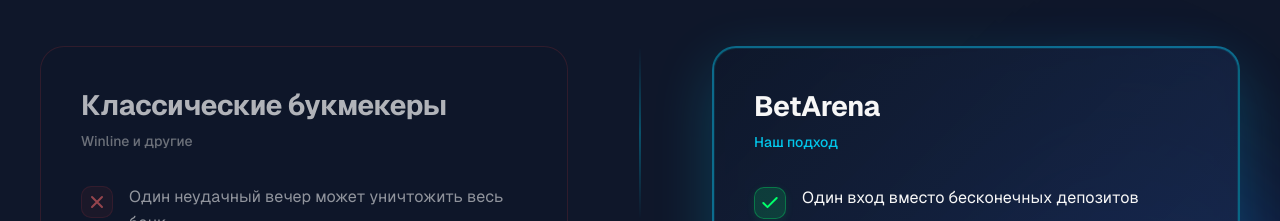
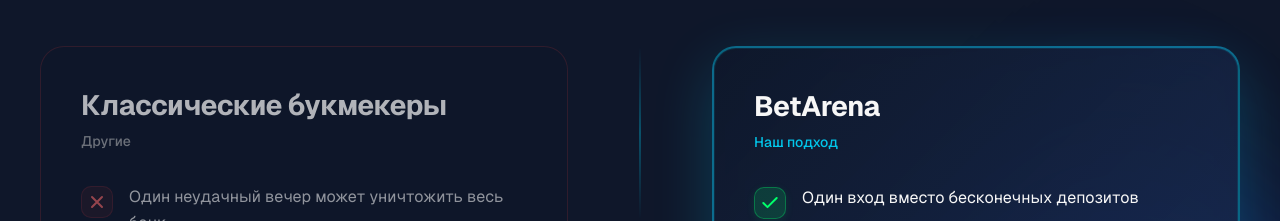
Before and after one commit to Bet-Arena/betarena-landing, a React (Vite) app: page / in a window 1280 px wide. Shown: the part 1020-1241 px from the top of the page. Built offline with nearby package versions, Linux system fonts and the light colour scheme.

Commit message:
Update translations for traditional bookmakers and schedule prizes note in Russian and English to improve clarity and consistency.

```diff
--- a/src/i18n/translations.ts
+++ b/src/i18n/translations.ts
@@ -187,7 +187,7 @@
       subtitle: 'Мы отличаемся от традиционных букмекеров',
       traditional: {
         title: 'Классические букмекеры',
-        subtitle: 'Winline и другие',
+        subtitle: 'Другие',
         items: [
           'Один неудачный вечер может уничтожить весь банк',
           'Классические букмекеры зарабатывают на проигрышах игроков',
@@ -212,7 +212,7 @@
       scheduleRules: 'Турниры могут отличаться по количеству матчей, прогнозов и формату участия.',
       scheduleFinalBadge: '🏆 ФИНАЛ',
       scheduleGuaranteeStamp: '✓ Гарантировано',
-      schedulePrizesNote: '🎟️ Среди призов — гарантированные выплаты и билеты на финал ЧМ',
+      schedulePrizesNote: '🎟️ Среди призов — гарантированные выплаты и билеты в финальный турнир BetArena',
       scheduleHeader: ['Этап', 'Даты', 'Взнос', 'Призовой фонд'],
       scheduleRows: [
         { num: '1', name: 'Групповой этап', dates: '11 июня – 28 июня 2026', details: '6 турниров', fee: 'Бесплатно', prize: '$600 на каждый турнир', isFinal: false },
@@ -309,7 +309,7 @@
       subtitle: 'We are different from traditional bookmakers',
       traditional: {
         title: 'Classic bookmakers',
-        subtitle: 'Winline and others',
+        subtitle: 'Others',
         items: [
           'One bad evening can wipe out your entire bankroll',
           'Traditional bookmakers profit from player losses',
@@ -334,7 +334,7 @@
       scheduleRules: 'Tournaments can differ by number of matches, predictions, and participation format.',
       scheduleFinalBadge: '🏆 FINAL',
       scheduleGuaranteeStamp: '✓ Guaranteed',
-      schedulePrizesNote: '🎟️ Among prizes — guaranteed payouts and World Cup final tickets',
+      schedulePrizesNote: '🎟️ Among prizes — guaranteed payouts and tickets to the BetArena final tournament',
       scheduleHeader: ['Stage', 'Dates', 'Entry Fee', 'Prize Pool'],
       scheduleRows: [
         { num: '1', name: 'Group Stage', dates: 'Jun 11 – 28, 2026', details: '6 tournaments', fee: 'Free', prize: '$600 per tournament', isFinal: false },
```
